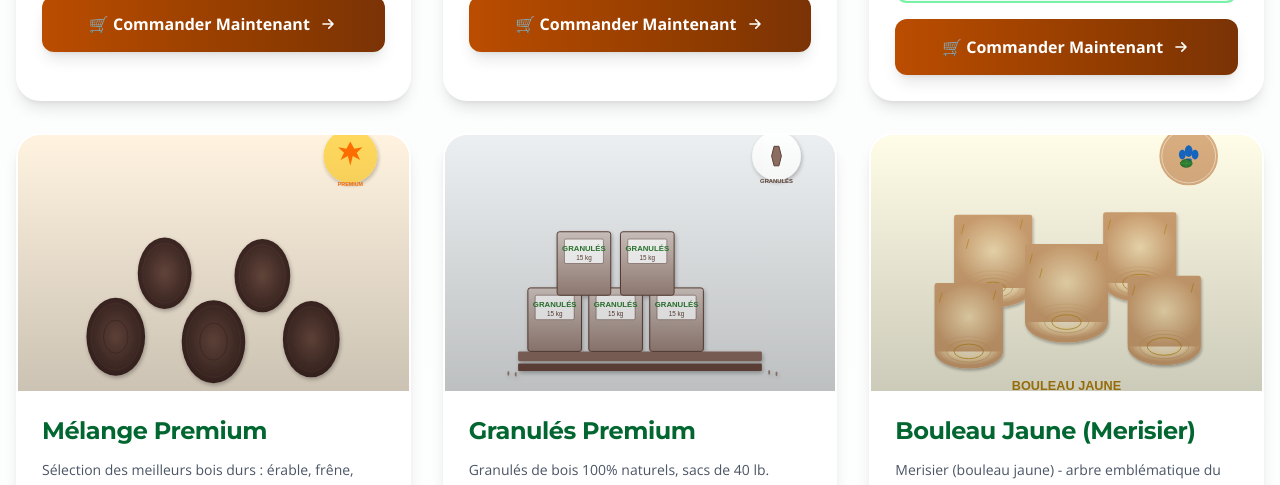
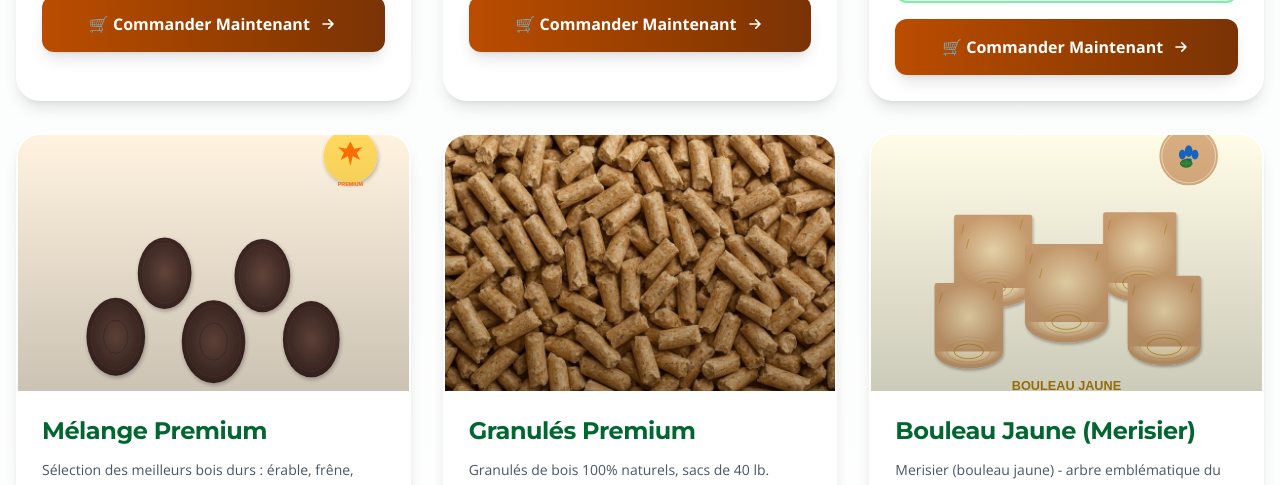
Before and after one commit to afriklabprojet/bous2, a Next.js app: page /produits in a window 1280 px wide. Shown: the part 2460-2945 px from the top of the page. Built offline with nearby package versions, Linux system fonts and the light colour scheme; no server answers.

Commit message:
feat: add real wood pellets product photo
- Replace placeholder SVG with actual pellets photo
- Optimized from 217KB to 141KB (36.7% reduction)
- Shows natural wood pellets texture and detail
- High quality 800x600px JPEG

```diff
--- a/app/produits/page.tsx
+++ b/app/produits/page.tsx
@@ -221,7 +221,7 @@ function ProductsContent({ language }: { language: string }) {
     },
     {
       name: language === "fr" ? "Granulés Premium" : "Premium Pellets",
-      image: "/images/pellets-wood.svg",
+      image: "/images/pellets-wood.jpg",
       description:
         language === "fr"
           ? "Granulés de bois 100% naturels, sacs de 40 lb. Combustion propre et efficace pour poêles à granulés. Chaleur constante et automatisée. Palette de 50 sacs."
```
Also changed, not shown: public/images/pellets-wood.jpg (added).
